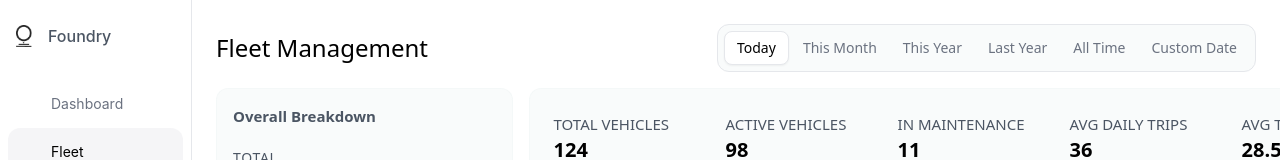
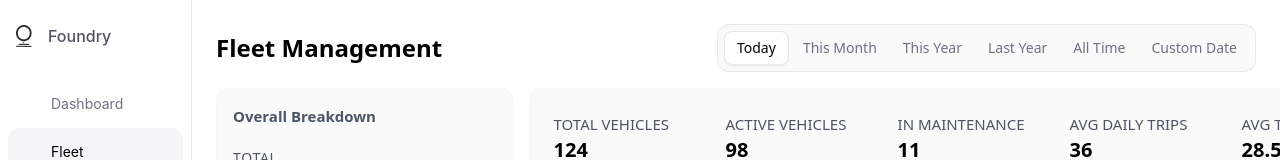
Before and after one commit to Kwasi-1/logistic_tracking, a React (Create React App) app: page /fleet in a window 1280 px wide. Shown: the top 160 px of the page. Built offline with nearby package versions, Linux system fonts and the light colour scheme; some icons are missing.

Commit message:
chnage font weight of header

```diff
--- a/src/pages/Fleet.js
+++ b/src/pages/Fleet.js
@@ -12,7 +12,7 @@ const Fleet = () => {
     <div className=" p-6 min-h-screen font-sans">
       <div className="flex justify-between items-center">
 
-      <h1 className="text-2xl">Fleet Management</h1>
+      <h1 className="text-2xl font-semibold">Fleet Management</h1>
 
 
       {/* Date Filter */}
```
